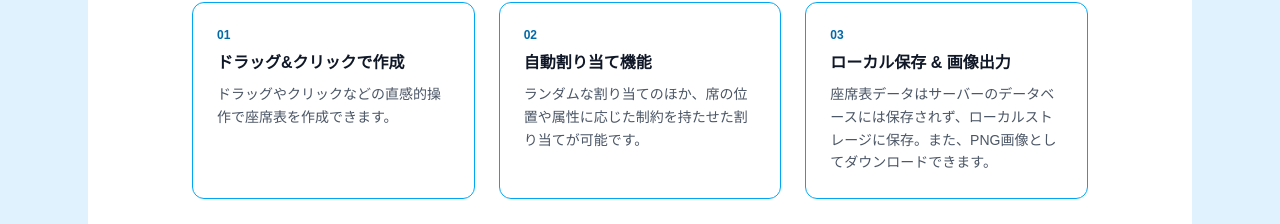
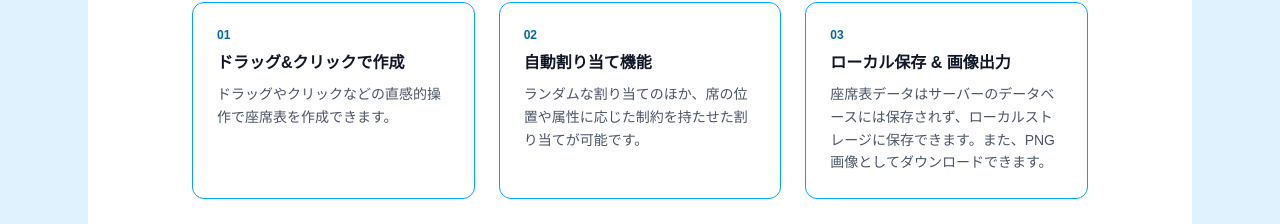
Before and after one commit to Kodai1000/seki-manager, a Next.js app: page / in a window 1280 px wide. Shown: the part 494-718 px from the top of the page. Built offline with nearby package versions, Linux system fonts and the light colour scheme.

Commit message:
refine texts

```diff
--- a/app/page.tsx
+++ b/app/page.tsx
@@ -75,7 +75,7 @@ export default function HomePage() {
               ローカル保存 & 画像出力
             </h3>
             <p className="text-sm text-gray-600 leading-relaxed">
-              座席表データはサーバーのデータベースには保存されず、ローカルストレージに保存。また、PNG画像としてダウンロードできます。
+              座席表データはサーバーのデータベースには保存されず、ローカルストレージに保存できます。また、PNG画像としてダウンロードできます。
             </p>
           </div>
         </div>
```
